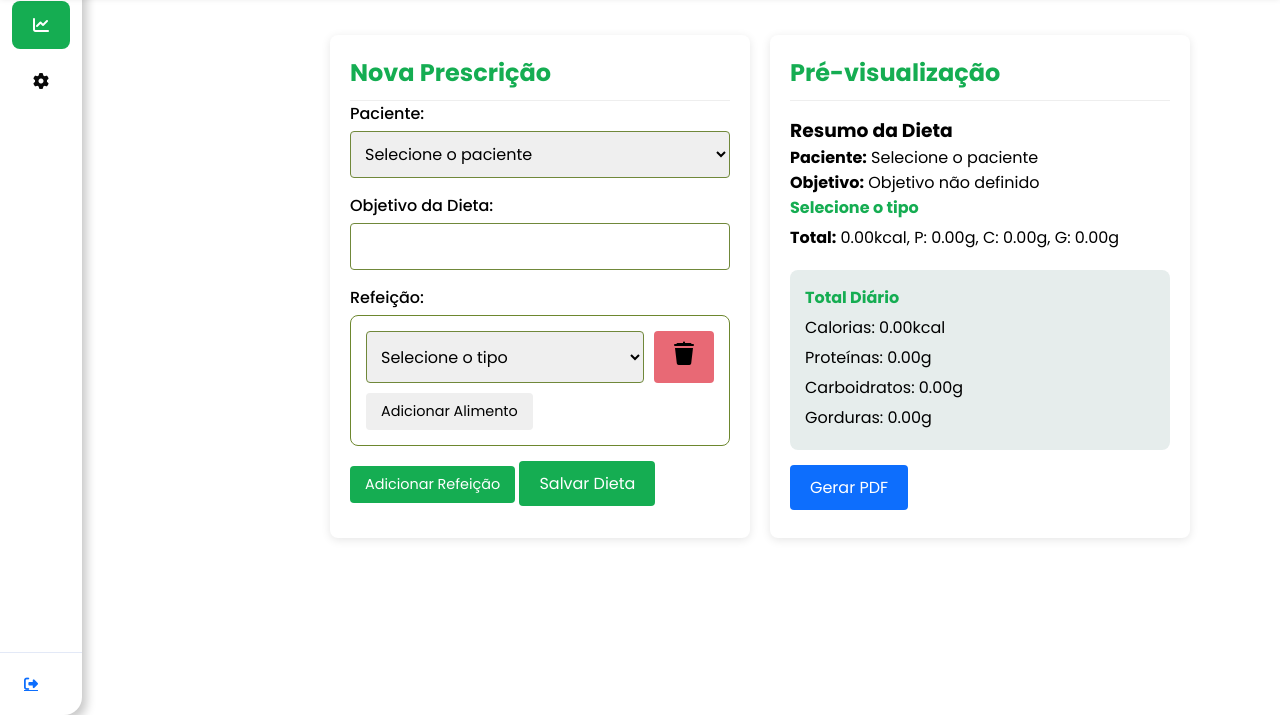
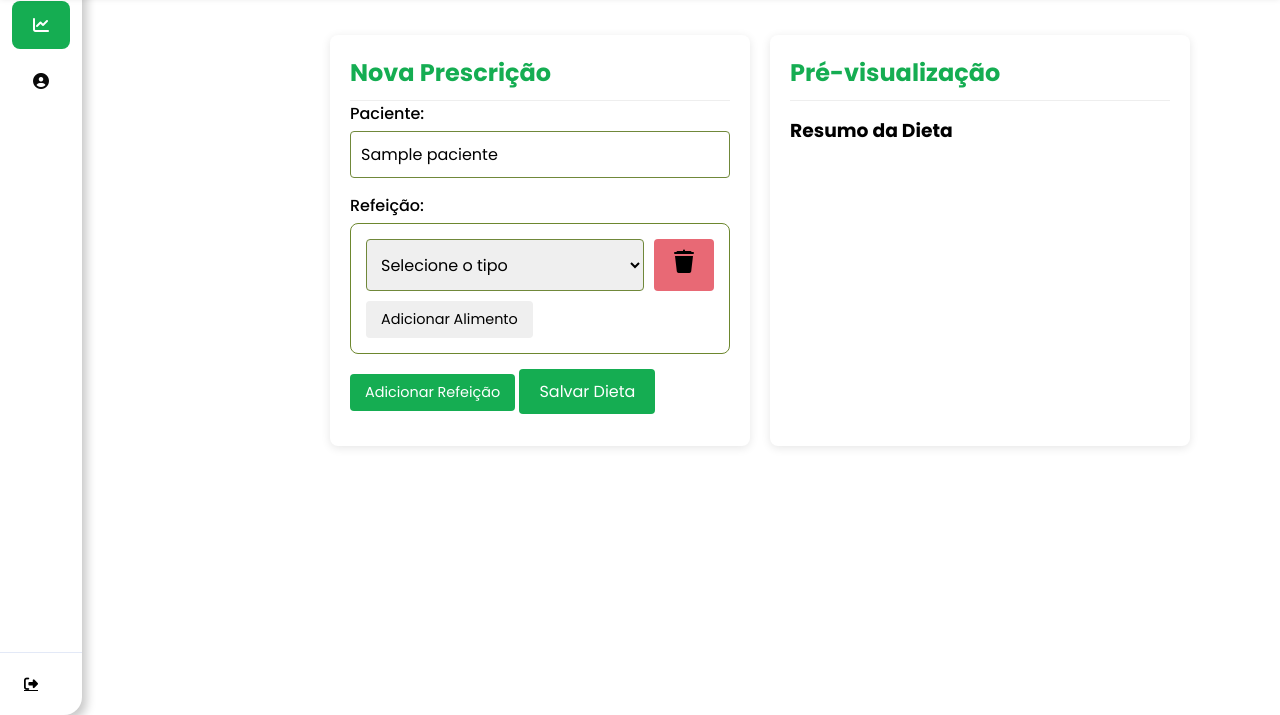
Before and after one commit to cllararibeiro/smartnutri, a Flask app: page /nutricionista/dieta/1/1 in a window 1280 px wide. Shown: the part 85-800 px from the top of the page. Run offline with Flask 3, Linux system fonts and the light colour scheme; a user stored in the database is signed in; data comes from the database, SQL or seed files in the repository; tables that the repository leaves empty hold one stand-in row (values such as "Sample post"); parts of the project's set-up code (start-up, migrations or seed data) failed here and were passed over.

Commit message:
correções finais

```diff
--- a/controllers/nutricionista_controller.py
+++ b/controllers/nutricionista_controller.py
@@ -274,13 +274,13 @@ def dieta(paciente_id, consulta_id):
             flash(f'Erro ao cadastrar dieta: {str(e)}', 'error')
             return redirect(url_for('nutricionista.dieta', paciente_id=paciente_id, consulta_id=consulta_id))
 
-    pacientes = session.query(Paciente).filter_by(pac_nutri_id=current_user.nutri_id).all()
+    paciente = session.query(Paciente).filter_by(pac_id=paciente_id).first()
     alimentos = session.query(Alimento).order_by(Alimento.alimento_nome).all()
     tipos_refeicao = session.query(TipoRefeicao).all()
 
     return render_template(
         'nutricionista/dieta.html',
-        pacientes=pacientes,
+        paciente=paciente,
         alimentos=alimentos,
         tipos_refeicao=tipos_refeicao,
         paciente_id=paciente_id,
@@ -442,14 +442,15 @@ def editar_paciente(paciente_id):
         novo_tel = request.form.get('telefone')
         erros = {}
 
-        if session.query(Paciente).filter_by(pac_email=novo_email).first():
+        if session.query(Paciente).filter(Paciente.pac_email == novo_email, Paciente.pac_id != paciente_id).first():
             erros['email'] = 'Este e-mail já está cadastrado.'
 
-        if session.query(Paciente).filter_by(pac_cpf=novo_cpf).first():
+        if session.query(Paciente).filter(Paciente.pac_cpf == novo_cpf, Paciente.pac_id != paciente_id).first():
             erros['cpf'] = 'Este CPF já está cadastrado.'
 
-        if session.query(Paciente).filter_by(pac_tel=novo_tel).first():
+        if session.query(Paciente).filter(Paciente.pac_tel == novo_tel, Paciente.pac_id != paciente_id).first():
             erros['telefone'] = 'Este telefone já está cadastrado.'
+
 
         if erros:
             return render_template('nutricionista/editar_paciente.html', erros=erros, form=request.form, paciente=paciente)
--- a/database/config.py
+++ b/database/config.py
@@ -1,7 +1,7 @@
 from sqlalchemy import create_engine
 from sqlalchemy.orm import sessionmaker,DeclarativeBase
 
-engine = create_engine('mysql+pymysql://root:@localhost:3306/db_smartnutri')
+engine = create_engine('mysql+pymysql://root:@localhost:3307/db_smartnutri')
 Session = sessionmaker(bind=engine)
 
 class Base(DeclarativeBase):
--- a/static/css/styles.css
+++ b/static/css/styles.css
@@ -135,7 +135,7 @@ a col-md-6 :hover {
 
 .container {
     width: 100%;
-    height: 600px;
+    height: 500px;
     background-color: var(bege);
     justify-content: center;
     align-items: center;
--- a/templates/nutricionista/base.html
+++ b/templates/nutricionista/base.html
@@ -49,28 +49,26 @@
                     </a>
                 </li>
 
-                <li class="side-item">
+               <li class="side-item">
                     <a href="{{ url_for('nutricionista.perfil') }}">
-                        <i class="fa-solid fa-gear"></i>
-                        <span class="item-description">
-                           Perfil
-                        </span>
+                        <i class="fa-solid fa-user-circle"></i>
+                        <span class="item-description">Perfil</span>
                     </a>
                 </li>
+
             </ul>
             <button id="open_btn">
                 <i id="open_btn_icon" class="fa-solid fa-chevron-right"></i>
             </button>
         </div>
 
-        <div id="logout">
-            <a href="{{ url_for('auth.logout') }}" id="logout_btn">
+       <div id="logout">
+            <a href="{{ url_for('auth.logout') }}" id="logout_btn" style="color: #000;">
                 <i class="fa-solid fa-right-from-bracket"></i>
-                <span class="item-description">
-                    Logout
-                </span>
+                <span class="item-description">Logout</span>
             </a>
         </div>
+
     </nav>
 
     <!-- Conteúdo Principal -->
--- a/templates/nutricionista/dieta.html
+++ b/templates/nutricionista/dieta.html
@@ -12,17 +12,8 @@ Prescrição Dietética
             <form id="form-dieta" method="POST" action="{{ url_for('nutricionista.dieta', consulta_id=consulta_id, paciente_id=paciente_id) }}">
                 <div class="form-group">
                     <label for="paciente">Paciente:</label>
-                    <select id="paciente" name="paciente" required>
-                        <option value="">Selecione o paciente</option>
-                        {% for paciente in pacientes %}
-                        <option value="{{ paciente.pac_id }}">{{ paciente.pac_nome }}</option>
-                        {% endfor %}
-                    </select>
-                </div>
-
-                <div class="form-group">
-                    <label for="objetivo">Objetivo da Dieta:</label>
-                    <input type="text" id="objetivo" name="objetivo" required>
+                    <input type="text" id="paciente" name="paciente" value="{{ paciente.pac_nome }}" readonly>
+                    <input type="hidden" name="paciente_id" value="{{ paciente.pac_id }}">
                 </div>
 
                 <div id="refeicoes-container">
@@ -39,9 +30,6 @@ Prescrição Dietética
             <div id="preview-container">
                 <!-- Pré-visualização será gerada aqui -->
             </div>
-            <button id="btn-gerar-pdf" class="btn-secondary" disabled>
-                Gerar PDF
-            </button>
         </div>
     </div>
 </div>
--- a/templates/nutricionista/visualizar_dieta_salva.html
+++ b/templates/nutricionista/visualizar_dieta_salva.html
@@ -85,8 +85,11 @@ Ficha de Atendimento
         </div>
     </div>
 
+<div class="botoes-acoes">
     <a class="botao" href="{{ url_for('nutricionista.dashboard') }}">Voltar ao Dashboard</a>
+    <a class="botao" href="{{ url_for('nutricionista.substituicoes', dieta_id=dieta.dieta_id) }}">Adicionar Substituições</a>
     <button id="btn-gerar-pdf" class="botao">Gerar PDF</button>
+</div>
 
 </div>
 
```
Also changed, not shown: static/css/visualizar_dieta_salva.css (+6 -1 lines), templates/nutricionista/consulta.html (+6 -12 lines), static/img/user-circle.png (added).
